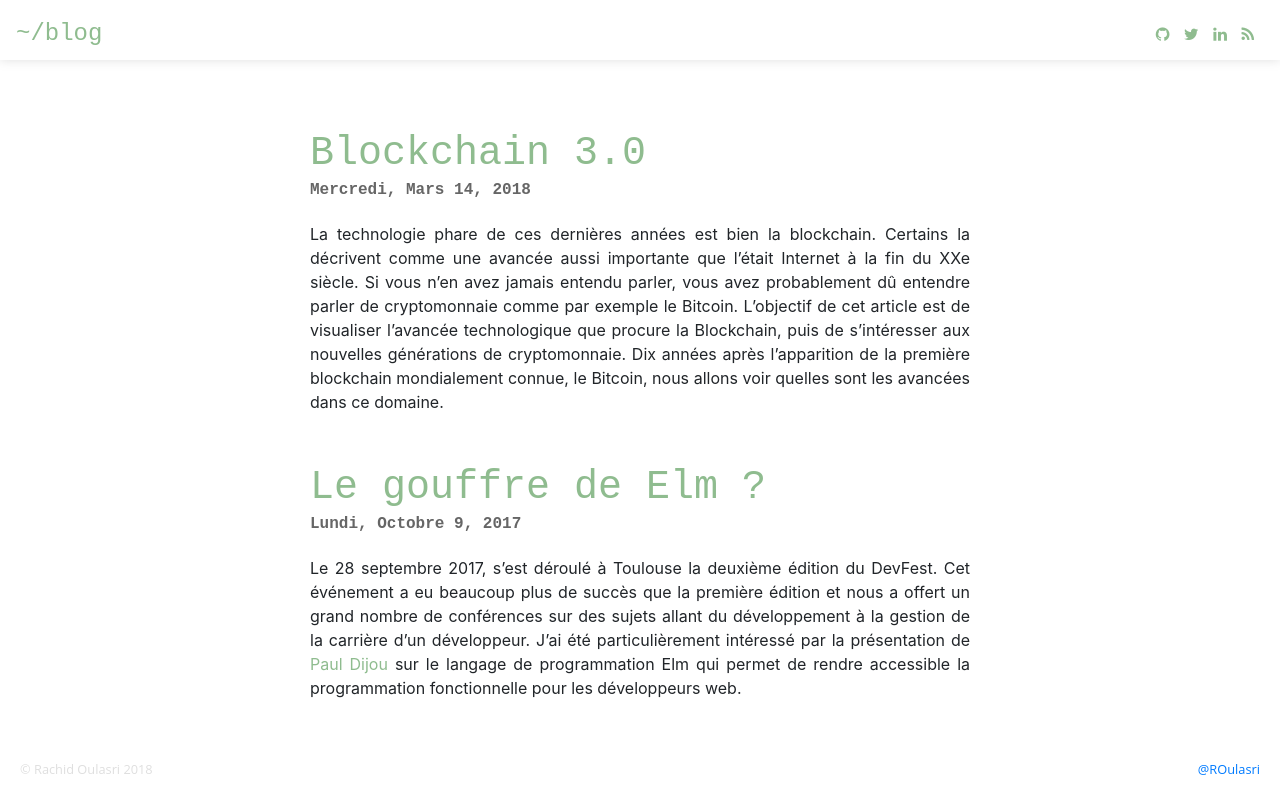
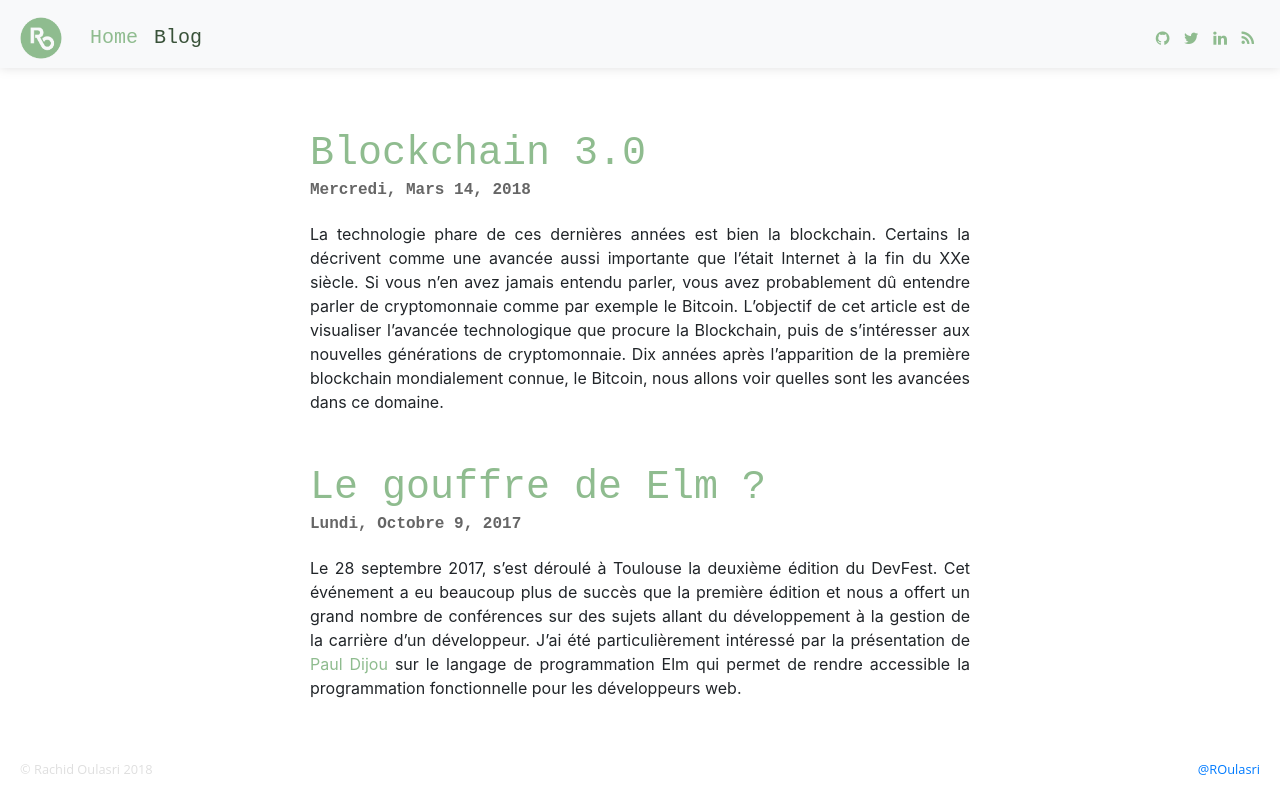
Before and after one commit to oulasri/oulasri.github.io, a plain HTML site: page blog.html in a window 1280 px wide. Drawn offline with nearby package versions, Linux system fonts and the light colour scheme.

Commit message:
add navbar

```diff
--- a/blog.html
+++ b/blog.html
@@ -36,10 +36,20 @@
 </head>
 <body>
 <header class="header">
-    <nav class="navbar navbar-light">
-        <span class="navbar-text">
-          <a href="/blog.html" class="name">~/blog</a>
-        </span>
+    <header class="header">
+        <nav class="navbar navbar-expand-lg navbar-light bg-light">
+            <a class="navbar-brand" href="/">
+                <img src="./static/image/logo.png" width="50" height="50" alt="" loading="lazy">
+            </a>
+            <button class="navbar-toggler" type="button" data-toggle="collapse" data-target="#navbarNavAltMarkup" aria-controls="navbarNavAltMarkup" aria-expanded="false" aria-label="Toggle navigation">
+                <span class="navbar-toggler-icon"></span>
+            </button>
+            <div class="collapse navbar-collapse" id="navbarNavAltMarkup">
+                <div class="navbar-nav">
+                    <a class="nav-item nav-link" href="/">Home</a>
+                    <a class="nav-item nav-link active" href="/blog.html">Blog</a>
+                </div>
+            </div>
             <span class="navbar-text">
                 <a href="https://github.com/oulasri" class="fa fa-github"></a>
                 <a href="https://twitter.com/ROulasri" class="fa fa-twitter"></a>
@@ -47,6 +57,7 @@
                 <a href="/index.xml" class="fa fa-rss"></a>
             </span>
         </nav>
+    </header>
 </header>
 <div class="content">
     <article class="article">
--- a/static/css/style.css
+++ b/static/css/style.css
@@ -10,8 +10,19 @@
   box-shadow: 0 0px 10px rgba(128, 128, 128, 0.25);
 }
 
+.nav-link {
+  font-family: "Courier New", Courier, monospace;
+  font-size: 20px;
+  font-weight: 400;
+  color: #8FBC8F !important;
+}
+
+.active {
+  color: #395239 !important;
+}
+
 .name {
-  color: 	#8FBC8F !important;
+  color: #8FBC8F !important;
   font-family: "Courier New", Courier, monospace;
   font-size: 24px;
   font-weight: 400;
@@ -23,7 +34,7 @@
 }
 
 .fa {
-  color: 	#8FBC8F !important;
+  color: #8FBC8F !important;
   padding-right: 10px;
 
 }
@@ -81,8 +92,7 @@
   color: 	#8FBC8F !important;
 }
 
-.article-title:hover, .article-title:visited, .article-title:link, .article-title:active
-{
+.article-title:hover, .article-title:visited, .article-title:link, .article-title:active {
     text-decoration: none;
 }
 
```
Also changed, not shown: index.html (+13 -6 lines), post/blockchain-14-03-2018.html (+13 -4 lines), post/elm-9-10-2017.html (+13 -4 lines), static/image/logo.png (added). Lines whose indentation alone changed are shown as unchanged.
